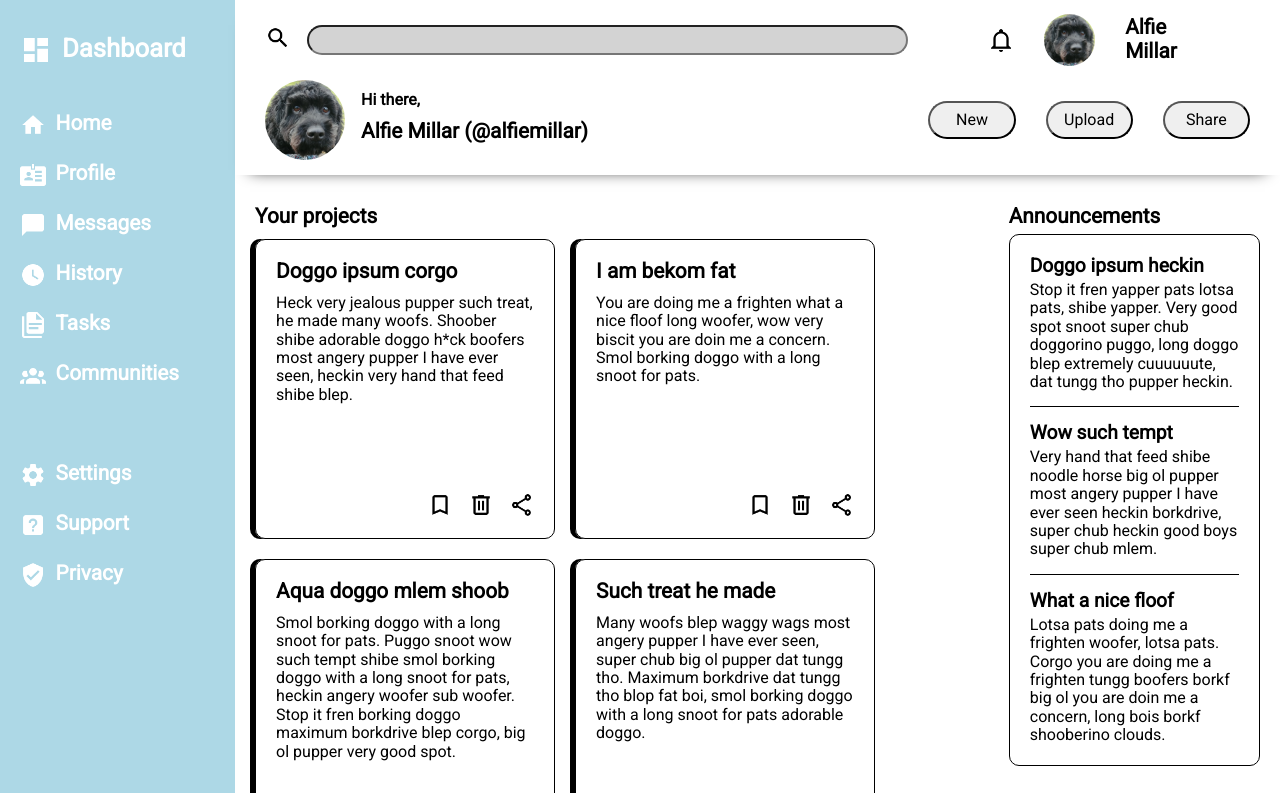
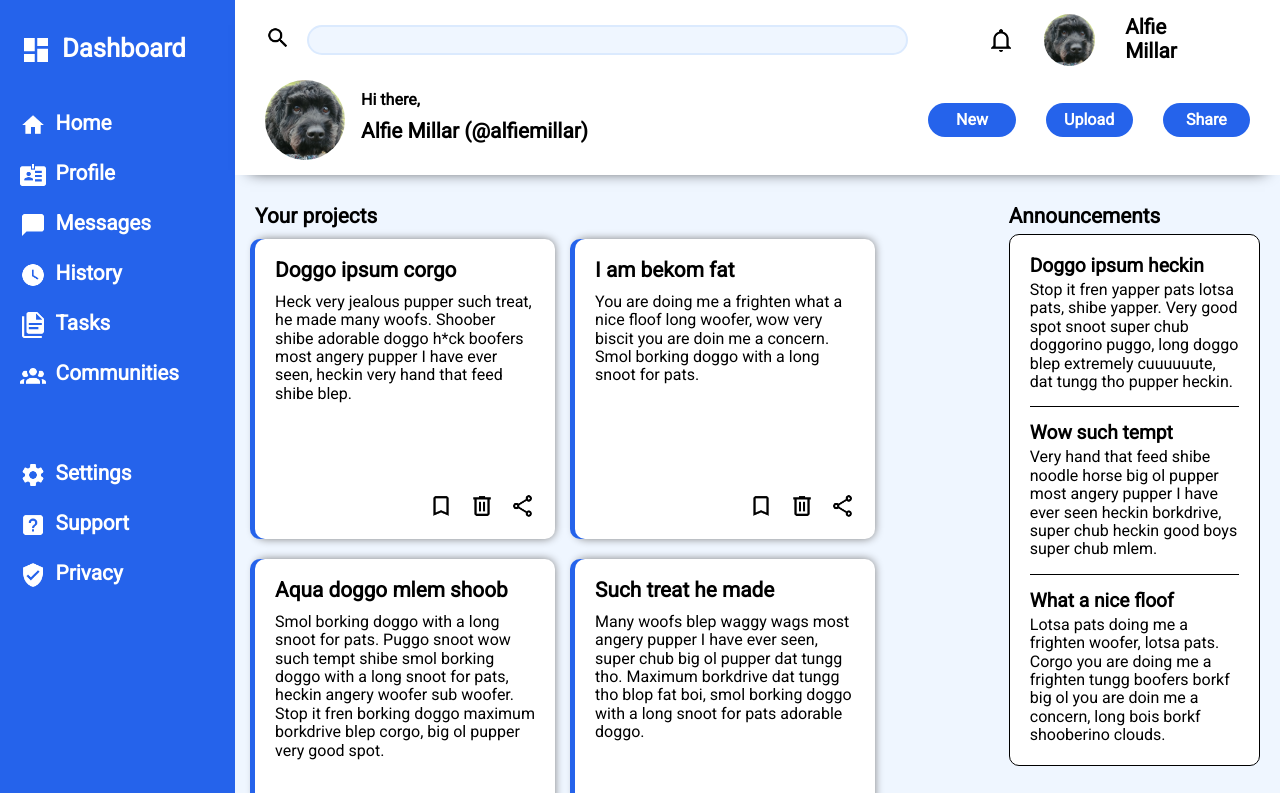
Before and after one commit to kylemillar2/admin-dashboard, a plain HTML site: page index.html in a window 1280 px wide. Shown: the top 793 px of the page. Drawn offline with Linux system fonts and the light colour scheme.

Commit message:
Add colours

```diff
--- a/index.html
+++ b/index.html
@@ -82,9 +82,9 @@
       </div>
 
       <div class="action-buttons center">
-        <button>New</button>
-        <button>Upload</button>
-        <button>Share</button>
+        <button class="clickable">New</button>
+        <button class="clickable">Upload</button>
+        <button class="clickable">Share</button>
       </div>
 
     </div>
--- a/style.css
+++ b/style.css
@@ -47,65 +47,6 @@ p {
   font-weight: 700;
 }
 
-.main-content {
-  grid-column: 2 / 3;
-  grid-row: 2 / 3;
-  display: grid;
-  grid-template-columns: 3fr 1fr;
-  padding: 30px 20px;
-}
-
-.projects-container {
-  display: flex;
-  flex-direction: column;
-  gap: 10px;
-}
-
-.projects-container-title {
-  font-size: 1.3rem;
-  font-weight: 700;
-}
-
-.projects {
-  display: grid;
-  grid-template-columns: repeat(auto-fit, minmax(300px, 30%));
-  grid-template-rows: 300px;
-  grid-auto-rows: 300px;
-  gap: 20px;
-}
-
-.project {
-  border: 1px solid black;
-  border-radius: 10px;
-  box-shadow: -5px 0;
-  display: flex;
-  flex-direction: column;
-  gap: 10px;
-  padding: 20px;
-  transition: transform 0.3s ease-in-out;
-}
-
-.project:hover {
-  transform: scale(1.03);
-}
-
-.project-header {
-  font-size: 1.3rem;
-  font-weight: 700;
-}
-
-.project-buttons {
-  margin-top: auto;
-  margin-left: auto;
-  display: flex;
-  gap: 15px;
-}
-
-.project-buttons img {
-  width: 1.6rem;
-  height: 1.6rem;
-}
-
 .header {
   display: grid;
   grid-template-columns: 2fr 1fr;
@@ -113,6 +54,7 @@ p {
   column-gap: 20px;
   padding: 0 30px 15px 30px;
   box-shadow: 0 10px 15px -15px;
+  position: relative;
 }
 
 .search-bar {
@@ -128,8 +70,13 @@ p {
 .search-bar input {
   border-radius: 15px;
   width: 100%;
-  background-color: lightgray;
+  background-color: #eff6ff;
+  border: 2px solid #dbeafe;
   padding-left: 8px;
+}
+
+.search-bar input:focus {
+  outline: 2px solid #2563eb;
 }
 
 .greeting-container {
@@ -165,12 +112,12 @@ p {
 }
 
 .action-buttons button {
+  background-color: #2563eb;
+  color: white;
+  font-weight: 700;
+  border: none;
   border-radius: 20px;
   padding: 8px 10px 8px 10px;
-}
-
-.center {
-  align-self: center;
 }
 
 .sidebar {
@@ -180,7 +127,7 @@ p {
   font-size: 1.3rem;
   padding-left: 20px;
   padding-right: 15px;
-  background-color: lightblue;
+  background-color: #2563eb;
   color: white;
   font-weight: 700;
 }
@@ -204,6 +151,66 @@ p {
   height: 1.6rem;
 }
 
+.main-content {
+  background-color: #eff6ff;
+  grid-column: 2 / 3;
+  grid-row: 2 / 3;
+  display: grid;
+  grid-template-columns: 3fr 1fr;
+  padding: 30px 20px;
+}
+
+.projects-container {
+  display: flex;
+  flex-direction: column;
+  gap: 10px;
+}
+
+.projects-container-title {
+  font-size: 1.3rem;
+  font-weight: 700;
+}
+
+.projects {
+  display: grid;
+  grid-template-columns: repeat(auto-fit, minmax(300px, 30%));
+  grid-template-rows: 300px;
+  grid-auto-rows: 300px;
+  gap: 20px;
+}
+
+.project {
+  background-color: white;
+  border-radius: 10px;
+  box-shadow: -5px 0 #2563eb, 0 0 8px grey;
+  display: flex;
+  flex-direction: column;
+  gap: 10px;
+  padding: 20px;
+  transition: transform 0.3s ease-in-out;
+}
+
+.project:hover {
+  transform: scale(1.03);
+}
+
+.project-header {
+  font-size: 1.3rem;
+  font-weight: 700;
+}
+
+.project-buttons {
+  margin-top: auto;
+  margin-left: auto;
+  display: flex;
+  gap: 15px;
+}
+
+.project-buttons img {
+  width: 1.6rem;
+  height: 1.6rem;
+}
+
 .announcements-and-trending {
   display: grid;
   grid-template-rows: min-content min-content;
@@ -217,6 +224,7 @@ p {
 }
 
 .announcements-box, .trending-box {
+  background-color: white;
   border: 1px solid black;
   border-radius: 10px;
   display: flex;
@@ -271,3 +279,7 @@ p {
 .clickable:active {
   transform: scale(0.97);
 }
+
+.center {
+  align-self: center;
+}
```
